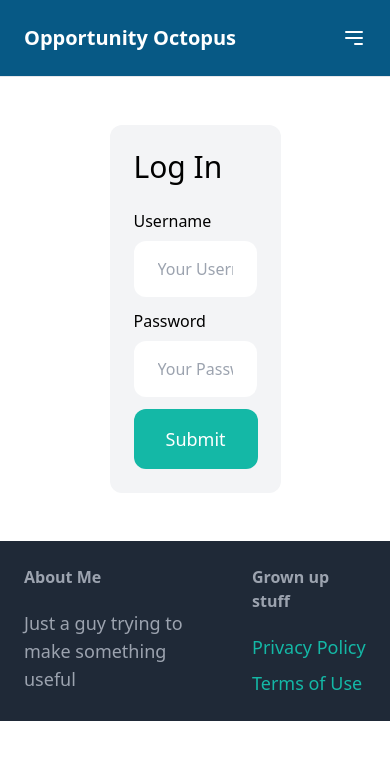
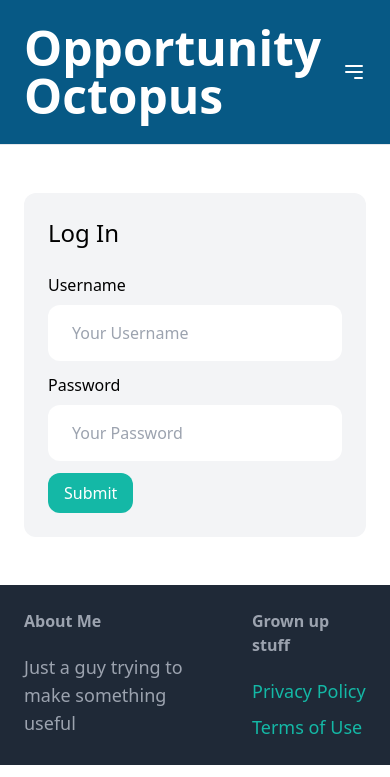
Before and after one commit to SiamRahman29/Opportunity-Alerts, a Django app: page /login/ in a window 390 px wide. Shown: the top 777 px of the page. Run offline with Django 5.2, Linux system fonts and the light colour scheme; some libraries are stand-ins or nearby versions.

Commit message:
MPI for Details page and login page

```diff
--- a/core/templates/core/base.html
+++ b/core/templates/core/base.html
@@ -12,7 +12,7 @@
 
     <body>
         <nav class="py-6 px-6 flex flex-wrap justify-between items-center border-b border-gray-200 bg-sky-800">
-            <a href = "/" class = "flex-1 text-xl font-semibold text-white">Opportunity Octopus</a>
+            <a href="/" class="flex-1 text-5xl font-semibold text-white">Opportunity Octopus</a>
 
             <button id="menu-btn" class="block md:hidden text-white focus:outline-none">
                 <svg class="w-6 h-6" fill="none" stroke="currentColor" viewBox="0 0 24 24" xmlns="http://www.w3.org/2000/svg">
--- a/core/templates/core/login.html
+++ b/core/templates/core/login.html
@@ -3,35 +3,28 @@
 {% block title %}Sign Up{% endblock title %}
 
 {%block content%}
-<div class = "w-1/2 my-6 mx-auto bg-gray-100 rounded-xl p-6">
-    <h1 class = "mb-6 text-3xl">Log In</h1>
-    <form method = "post" action = ".">
-        {% csrf_token%}
-
-
-
-        <div class = "mb-3">
-            <label class = "inline-block mb-2">Username</label><br>
-            {{form.username}}
-
+<div class="w-full md:w-1/2 my-6 mx-auto bg-gray-100 rounded-xl p-6">
+    <h1 class="mb-6 text-2xl md:text-3xl">Log In</h1>
+    <form method="post" action=".">
+        {% csrf_token %}
+        <div class="mb-3">
+            <label class="inline-block mb-2 text-base md:text-lg">Username</label><br>
+            {{ form.username }}
         </div>
-
-        <div class = "mb-3">
-            <label class = "inline-block mb-2">Password</label><br>
-            {{form.password}}
-
+        <div class="mb-3">
+            <label class="inline-block mb-2 text-base md:text-lg">Password</label><br>
+            {{ form.password }}
         </div>
-
-        {%if form.errors or form.nonfield_errors%}
-            <div class = "mb-3 p6 bgred100 roundedxl">
-                {%for field in form%}
-                    {{field.errors}}
+        {% if form.errors or form.non_field_errors %}
+            <div class="mb-3 p-6 bg-red-100 rounded-xl">
+                {% for field in form %}
+                    {{ field.errors }}
                 {% endfor %}
-                {{form.non_field_errors}}
+                {{ form.non_field_errors }}
+            </div>
         {% endif %}
-        <button class = "py-4 px-8 text-lg bg-teal-500 hover:bg-teal-700 rounded-xl text-white">Submit</button>
-
-
+        <button class="py-2 md:py-4 px-4 md:px-8 text-base md:text-lg bg-teal-500 hover:bg-teal-700 rounded-xl text-white">Submit</button>
     </form>
 </div>
+
 {%endblock%}
```
Also changed, not shown: competitions/templates/competitions/details.html (+12 -11 lines), db.sqlite3.
